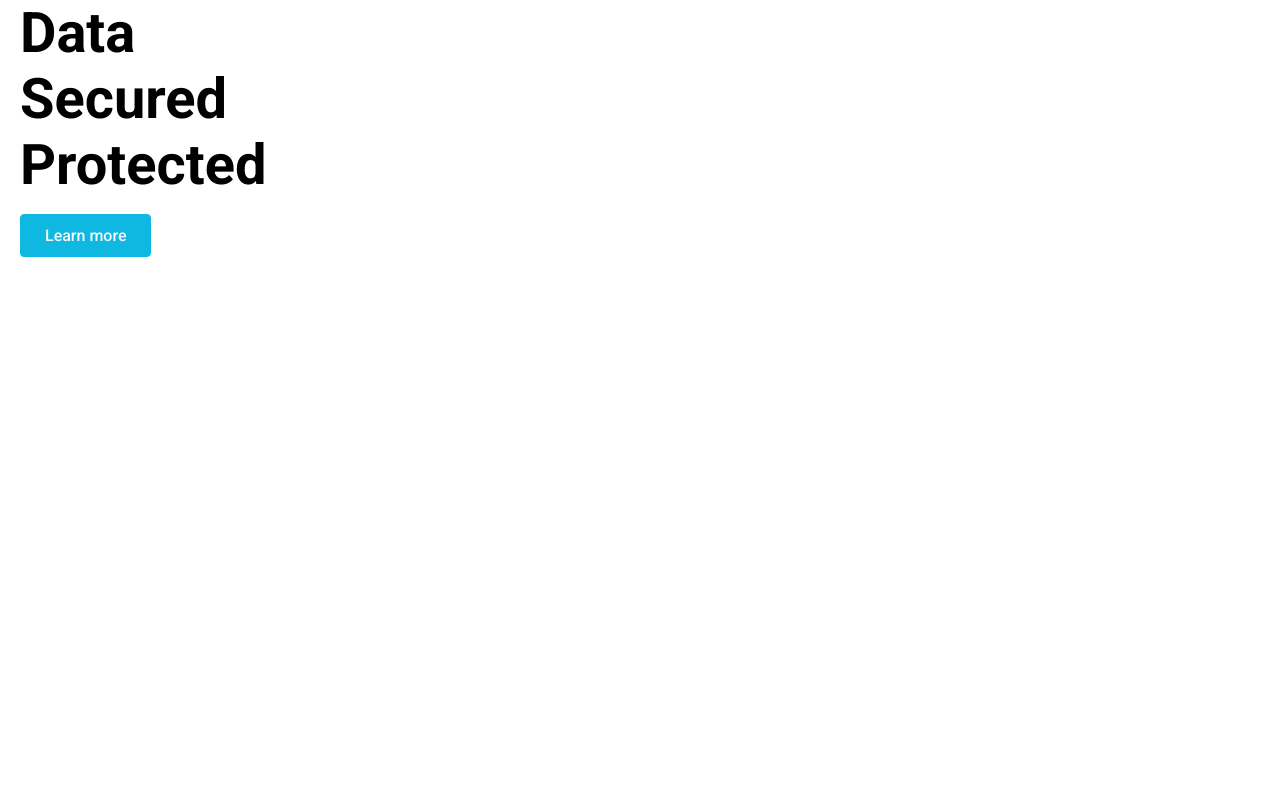
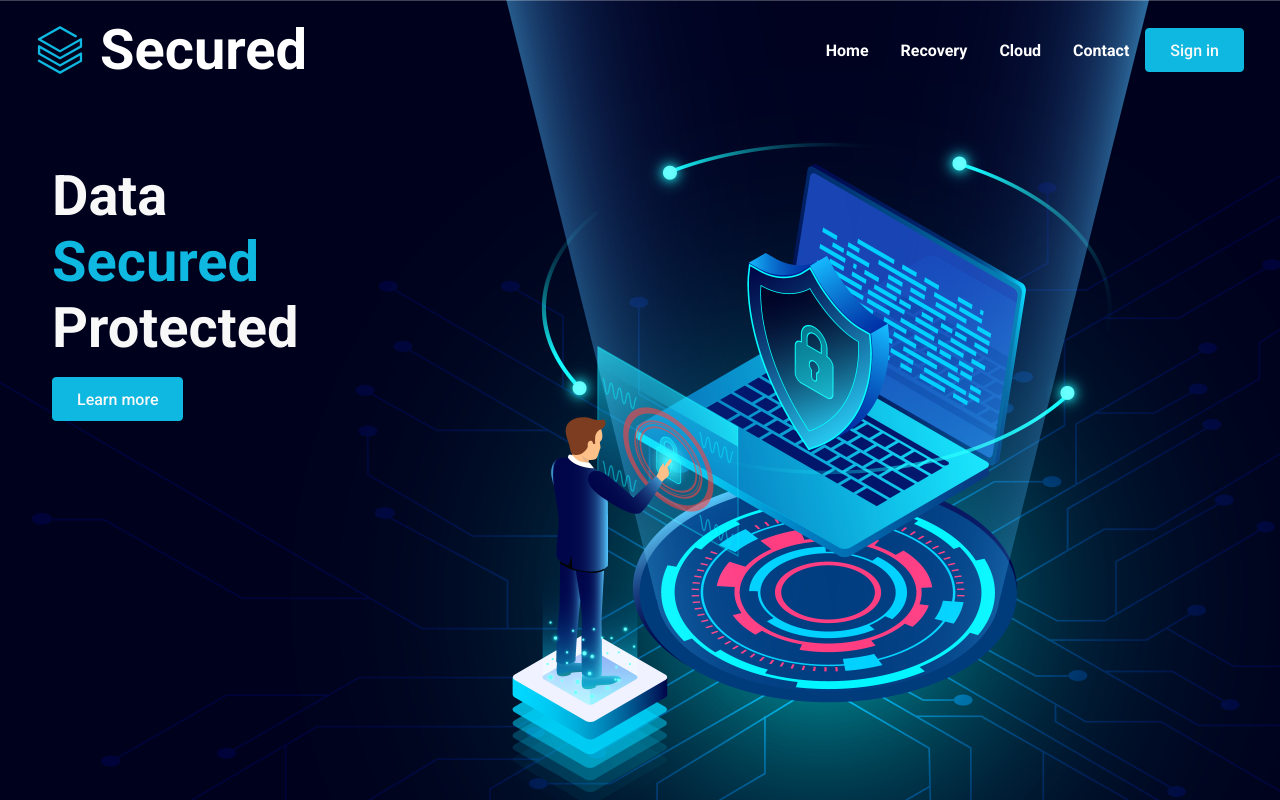
Before and after one commit to Medvedev-Savelii/react-website-data-secure-app, a React (Create React App) app: page / in a window 1280 px wide. Built offline with nearby package versions, Linux system fonts and the light colour scheme.

Commit message:
therd-commit

```diff
--- a/package.json
+++ b/package.json
@@ -8,6 +8,7 @@
     "@testing-library/user-event": "^13.5.0",
     "react": "^18.0.0",
     "react-dom": "^18.0.0",
+    "react-icons": "^4.3.1",
     "react-router-dom": "^6.3.0",
     "react-scripts": "^2.1.3",
     "web-vitals": "^2.1.4"
--- a/src/App.js
+++ b/src/App.js
@@ -1,9 +1,11 @@
 import React from "react";
 import Hero from "./components/hero/Hero";
+import Navbar from "./components/navbar/Navbar";
 
 function App() {
   return (
     <>
+      <Navbar />
       <Hero />
     </>
   );
--- a/src/components/hero/Hero.jsx
+++ b/src/components/hero/Hero.jsx
@@ -7,7 +7,7 @@ const Hero = () => {
       <div className="container">
         <div className="content">
           <h1>Data</h1>
-          <h1>Secured</h1>
+          <h1 className="blue">Secured</h1>
           <h1>Protected</h1>
           <div>
             <button>Learn more</button>
--- a/src/components/hero/HeroStyles.css
+++ b/src/components/hero/HeroStyles.css
@@ -0,0 +1,33 @@
+.hero {
+	width: 100%;
+	height: 100vh;
+	background:url("../../assets/cyber-bg.png") no-repeat center center/cover;
+}
+
+.hero .container {
+	display: grid;
+	grid-template-columns: repeat(2, 1fr);
+}
+
+.hero .content {
+	height: 75%;
+	display: flex;
+	flex-direction: column;
+	justify-content: center;
+	padding: 1rem;
+	margin-left: 6rem;
+}
+
+.hero h1 {
+	color: #f8f8f8;
+}
+
+.hero .blue {
+	color: var(--primary-color);
+}
+
+@media screen and (min-width:940px) {
+	.hero .content{
+		margin-left: 1rem;
+	}
+}
--- a/src/components/navbar/Navbar.jsx
+++ b/src/components/navbar/Navbar.jsx
@@ -0,0 +1,33 @@
+import React, { useState } from "react";
+import "./NavbarStyles.css";
+import { SiDatabricks } from "react-icons/si";
+import { FaBars } from "react-icons/fa";
+
+const Navbar = () => {
+
+  const [nav, setNav] = useState(false);
+  const handleNav = () => setNav(!nav);
+
+  return (
+    <div className="navbar">
+      <div className="container">
+        <div className="logo">
+          <SiDatabricks className="icon" />
+          <h1>Secured</h1>
+        </div>
+        <ul className={nav ? " nav-menu active" : "nav-menu"}>
+          <li>Home</li>
+          <li>Recovery</li>
+          <li>Cloud</li>
+          <li>Contact</li>
+          <button>Sign in</button>
+        </ul>
+        <div className="hamburger" onClick={handleNav}>
+          <FaBars className="icon" />
+        </div>
+      </div>
+    </div>
+  );
+};
+
+export default Navbar;
--- a/src/components/navbar/NavbarStyles.css
+++ b/src/components/navbar/NavbarStyles.css
@@ -0,0 +1,81 @@
+.navbar {
+	width: 100%;
+	height: 100px;
+	position: absolute;
+	z-index: 10;
+}
+
+.navbar .container {
+	display: flex;
+	justify-content: space-between;
+	align-items: center;
+}
+
+.navbar .logo {
+	display: flex;
+	align-items: center;
+	color:#fff;
+	margin: 1rem;
+}
+
+.navbar .logo .icon {
+	font-size: 3rem;
+	margin-right: 1rem;
+	color: var(--primary-color);
+}
+
+.hamburger {
+	display: none;
+	padding: 1rem;
+}
+
+.navbar .nav-menu {
+	height: 100%;
+	align-items: center;
+	display: flex;
+	padding: 1rem;
+}
+.navbar li {
+	padding: 1rem;
+	font-weight: 600;
+	color: #fff;
+}
+
+.navbar .icon {
+    font-size: 1.4rem;
+    color: #fff;
+}
+
+
+@media screen and (max-width: 940px) {
+    .navbar .hamburger {
+        display: block;
+        z-index: 15;
+    }
+
+    .navbar .nav-menu {
+        position: absolute;
+        flex-direction: column;
+        width: 100%;
+        height: 100vh;
+        top: 0;
+        left:-100%;
+        align-items: center;
+        justify-content: center;
+        background: rgba(0, 0, 0, .8);
+        transition: 0.5s ease-in;
+    }
+
+    .navbar .active {
+        left: 0;
+    }
+
+    .navbar li {
+        margin-right: 1rem;
+        font-size: 2rem;
+    }
+
+    .navbar button {
+        font-size: 1.8rem;
+    }
+}
--- a/src/index.js
+++ b/src/index.js
@@ -1,7 +1,11 @@
 import React from "react";
 import ReactDOM from "react-dom/client";
+import App from "./App";
 import "./index.css";
-import App from "./App";
 
 const root = ReactDOM.createRoot(document.getElementById("root"));
-root.render(<App />);
+root.render(
+  <React.StrictMode>
+    <App />
+  </React.StrictMode>
+);
```
Also changed, not shown: 1 other file (tests, documents, lock files or other folders).
